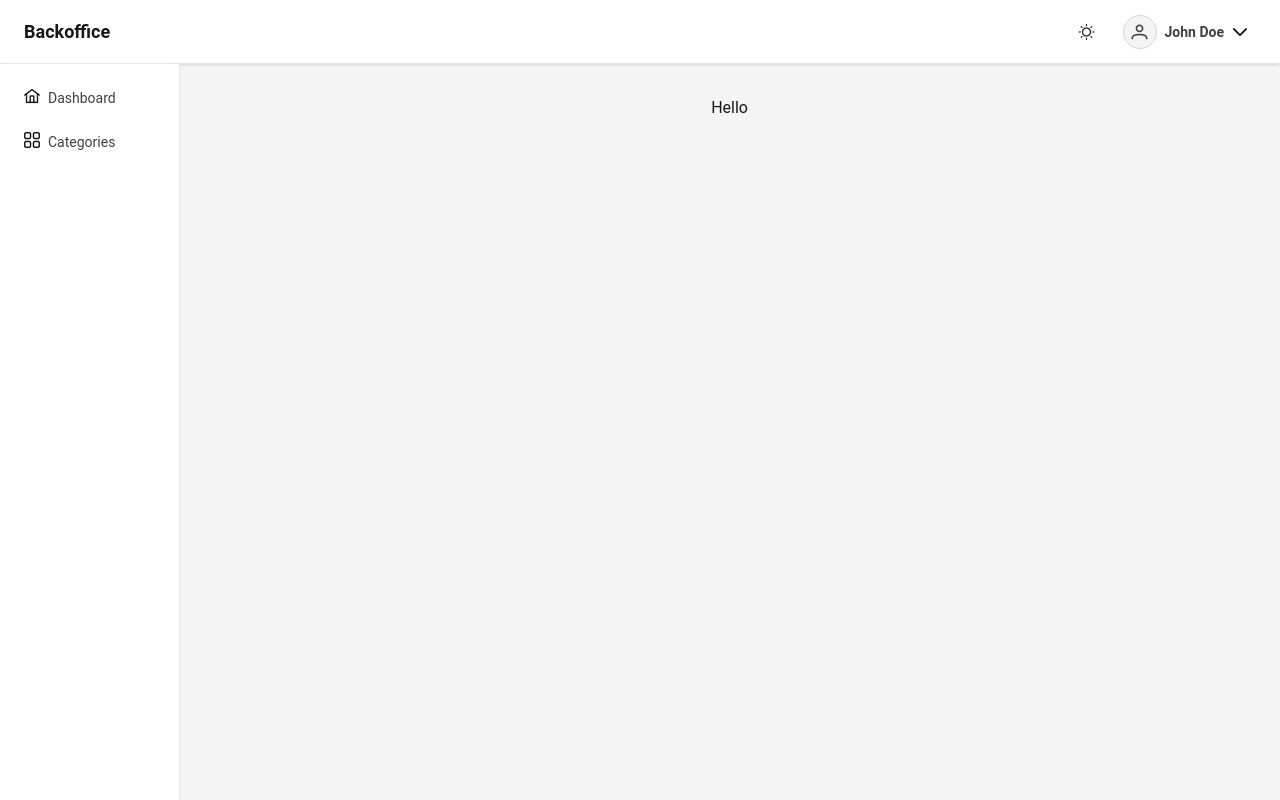
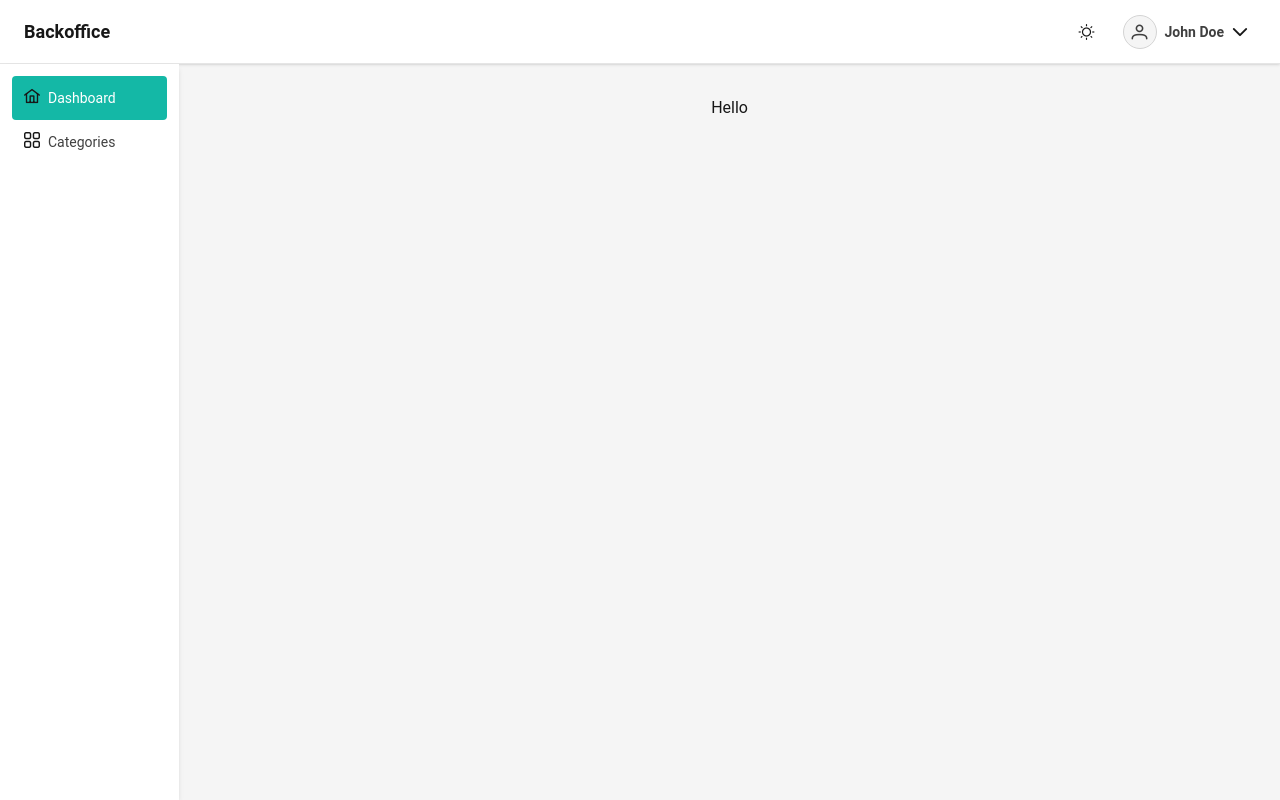
Before and after one commit to reyhanfarabi/backoffice-demo, a Vue app: page / in a window 1280 px wide. Built offline with nearby package versions, Linux system fonts and the light colour scheme.

Commit message:
add indicator for current active route on navbar

```diff
--- a/src/components/navbar/NavigationSidebar.vue
+++ b/src/components/navbar/NavigationSidebar.vue
@@ -6,9 +6,20 @@
           v-if="route.children.length === 0"
           :to="route.path"
           class="flex flex-row gap-2 p-3 mx-3 hover:bg-neutral-200 dark:hover:bg-neutral-800 rounded"
+          :class="[
+            {
+              'bg-teal-500 dark:bg-teal-600 hover:bg-teal-500/80 dark:hover:bg-teal-600/80':
+                $route.name === route.name
+            }
+          ]"
         >
           <i class="pi" :class="route.icon" />
-          <span class="text-sm text-neutral-700 dark:text-neutral-400"> {{ route.name }}</span>
+          <span
+            class="text-sm text-neutral-700 dark:text-neutral-400"
+            :class="[{ 'text-white dark:text-white': $route.name === route.name }]"
+          >
+            {{ route.name }}</span
+          >
         </RouterLink>
 
         <div v-else class="flex flex-col">
```
